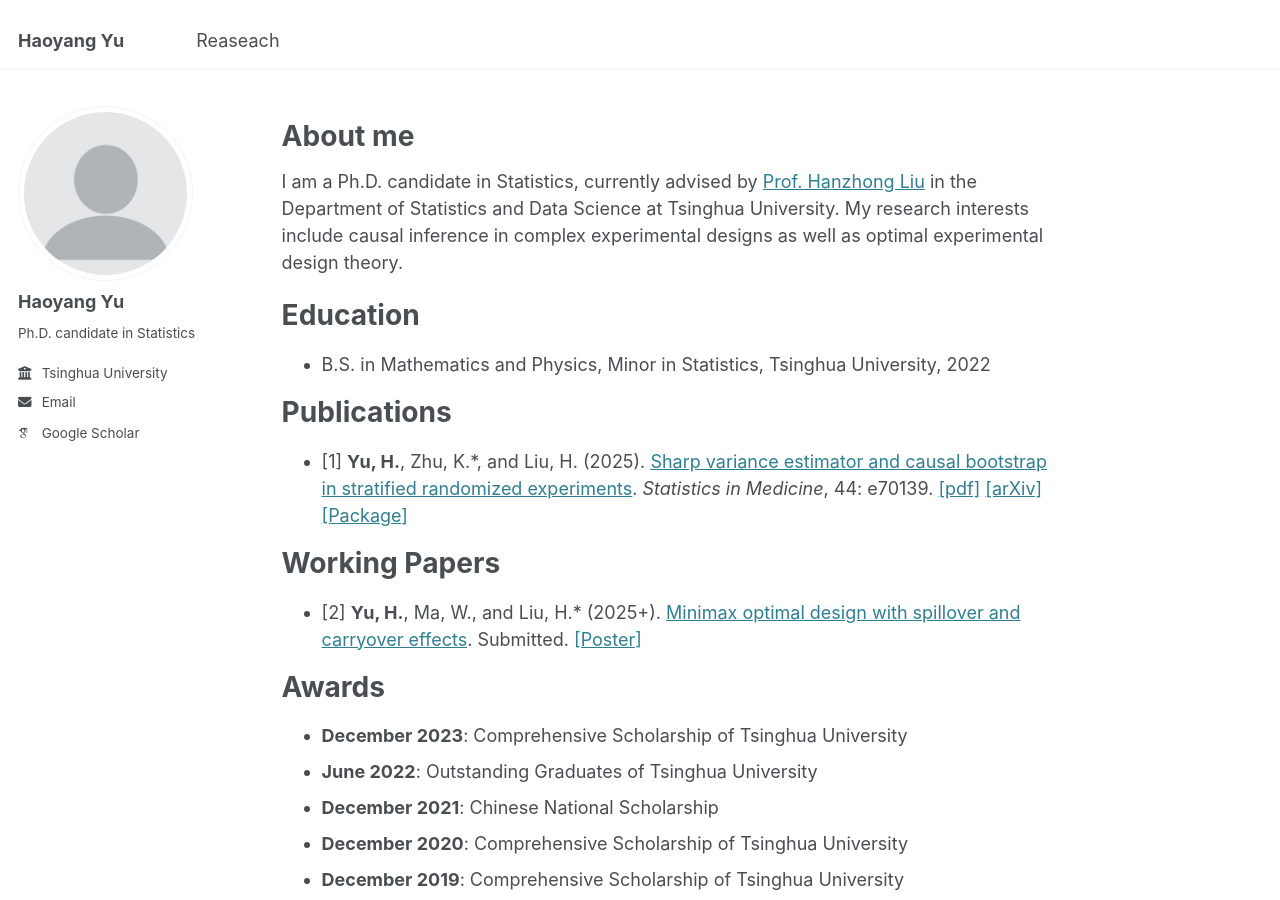
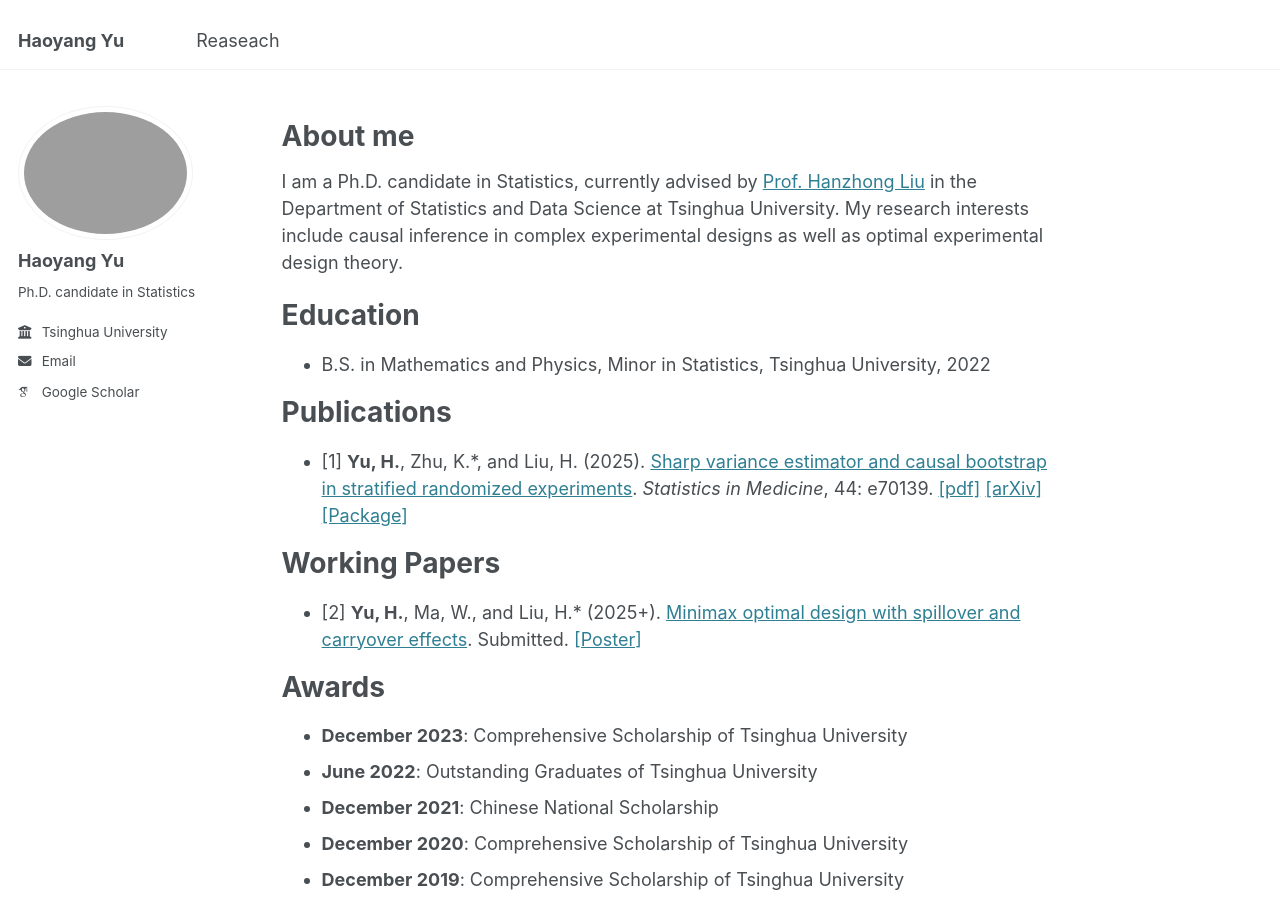
Before and after one commit to yu-hao-yang/yu-hao-yang.github.io, a Jekyll site: the page built from _pages/about.md, in a window 1280 px wide and 900 px high. Built offline with Jekyll 4.4.1, drawn with Linux system fonts in a browser that asks for light colours; some web fonts are replaced.

Commit message:
Update _config.yml

```diff
--- a/_config.yml
+++ b/_config.yml
@@ -22,7 +22,7 @@
 #               Additional customization can be done by editing /_includes/author-profile.html
 author:
   # Biographic information
-  avatar           : "profile.png"
+  avatar           : "DSC07438.jpg"
   name             : "Haoyang Yu"
   pronouns         : # example: "she/her"
   bio              : "Ph.D. candidate in Statistics"
```
